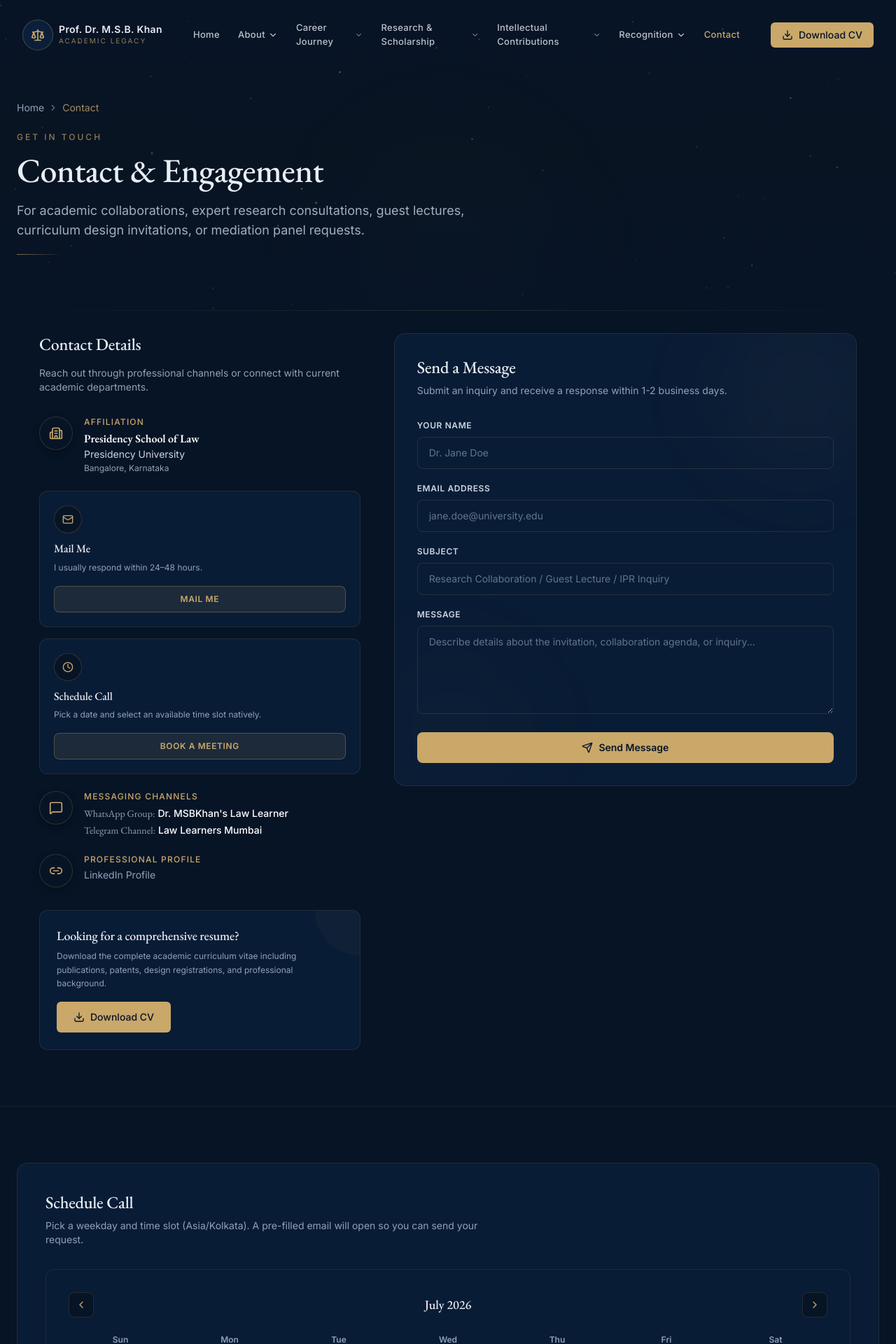
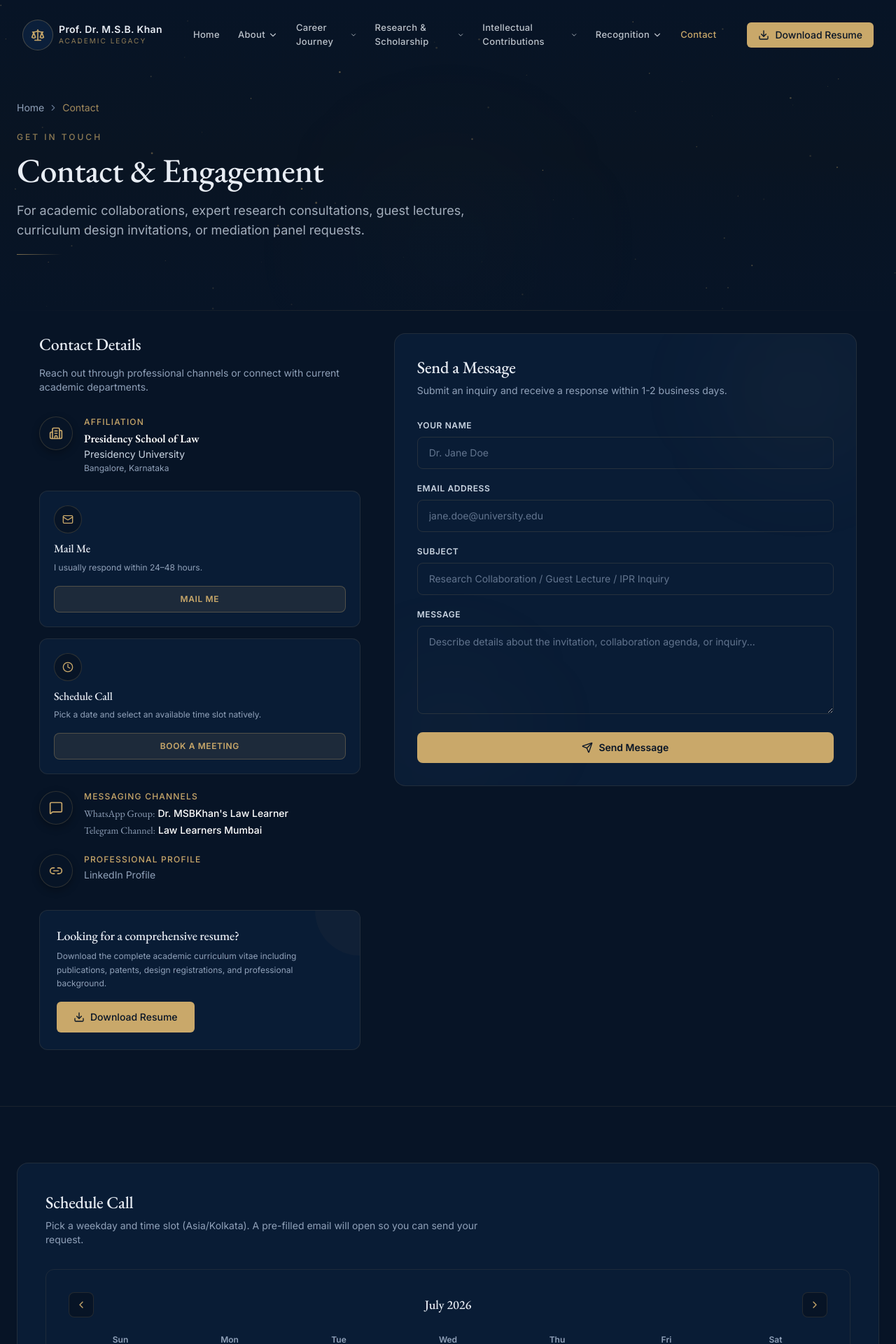
Before and after one commit to Sameerwalikar/mohd-salim-khan-portfolio, a Next.js app: page /contact in a window 1280 px wide. Shown: the top 1920 px of the page at 70% size. Built offline with nearby package versions, Linux system fonts and the light colour scheme.

Commit message:
Added download resume

```diff
--- a/src/components/contact/contact-page-content.tsx
+++ b/src/components/contact/contact-page-content.tsx
@@ -17,7 +17,7 @@
 } from "lucide-react";
 
 import { profile } from "@/data/profile";
-import { downloadCV } from "@/data/navigation";
+import { downloadResume } from "@/data/navigation";
 import { FadeUp } from "@/components/shared/fade-up";
 import { Button } from "@/components/ui/button";
 import { AboutPageHeroBackground } from "@/components/about/about-page-hero-background";
@@ -439,10 +439,14 @@
                     Download the complete academic curriculum vitae including publications, patents, design registrations, and professional background.
                   </p>
                   <Button asChild variant="secondary" className="btn-glow gap-2">
-                    <Link href={downloadCV.href}>
+                    <a
+                      href={downloadResume.href}
+                      download={downloadResume.filename}
+                      aria-label={downloadResume.ariaLabel}
+                    >
                       <Download className="h-4 w-4" />
-                      {downloadCV.label}
-                    </Link>
+                      {downloadResume.label}
+                    </a>
                   </Button>
                 </div>
               </FadeUp>
--- a/src/components/layout/navbar.tsx
+++ b/src/components/layout/navbar.tsx
@@ -7,7 +7,7 @@
 import { Menu, ChevronDown, Scale, Download } from "lucide-react";
 import { motion, AnimatePresence } from "framer-motion";
 import type { NavItem } from "@/data/navigation";
-import { downloadCV } from "@/data/navigation";
+import { downloadResume } from "@/data/navigation";
 import { profile } from "@/data/profile";
 import { cn } from "@/lib/utils";
 import { Button } from "@/components/ui/button";
@@ -195,13 +195,17 @@
           ))}
         </ul>
 
-        {/* Download CV button — Desktop */}
+        {/* Download Resume button — Desktop */}
         <div className="hidden shrink-0 xl:block">
           <Button asChild variant="secondary" size="sm" className="btn-glow gap-2">
-            <Link href={downloadCV.href}>
+            <a
+              href={downloadResume.href}
+              download={downloadResume.filename}
+              aria-label={downloadResume.ariaLabel}
+            >
               <Download className="h-4 w-4" />
-              {downloadCV.label}
-            </Link>
+              {downloadResume.label}
+            </a>
           </Button>
         </div>
 
@@ -266,13 +270,17 @@
                 </motion.div>
               ))}
 
-              {/* Mobile download CV */}
+              {/* Mobile download Resume */}
               <SheetClose asChild>
                 <Button asChild variant="secondary" className="mt-6 w-full btn-glow">
-                  <Link href={downloadCV.href}>
+                  <a
+                    href={downloadResume.href}
+                    download={downloadResume.filename}
+                    aria-label={downloadResume.ariaLabel}
+                  >
                     <Download className="h-4 w-4" />
-                    {downloadCV.label}
-                  </Link>
+                    {downloadResume.label}
+                  </a>
                 </Button>
               </SheetClose>
             </div>
--- a/src/data/navigation.ts
+++ b/src/data/navigation.ts
@@ -72,7 +72,9 @@
   { label: "Contact", href: "/contact" },
 ];
 
-export const downloadCV = {
-  label: "Download CV",
-  href: "#",
+export const downloadResume = {
+  label: "Download Resume",
+  href: "/resume/Prof-Dr-Mohammed-Salim-B-Khan-Resume.pdf",
+  filename: "Prof-Dr-Mohammed-Salim-B-Khan-Resume.pdf",
+  ariaLabel: "Download Professor Mohammed Salim B. Khan's Resume",
 };
```
Also changed, not shown: 1 other file (tests, documents, lock files or other folders).
